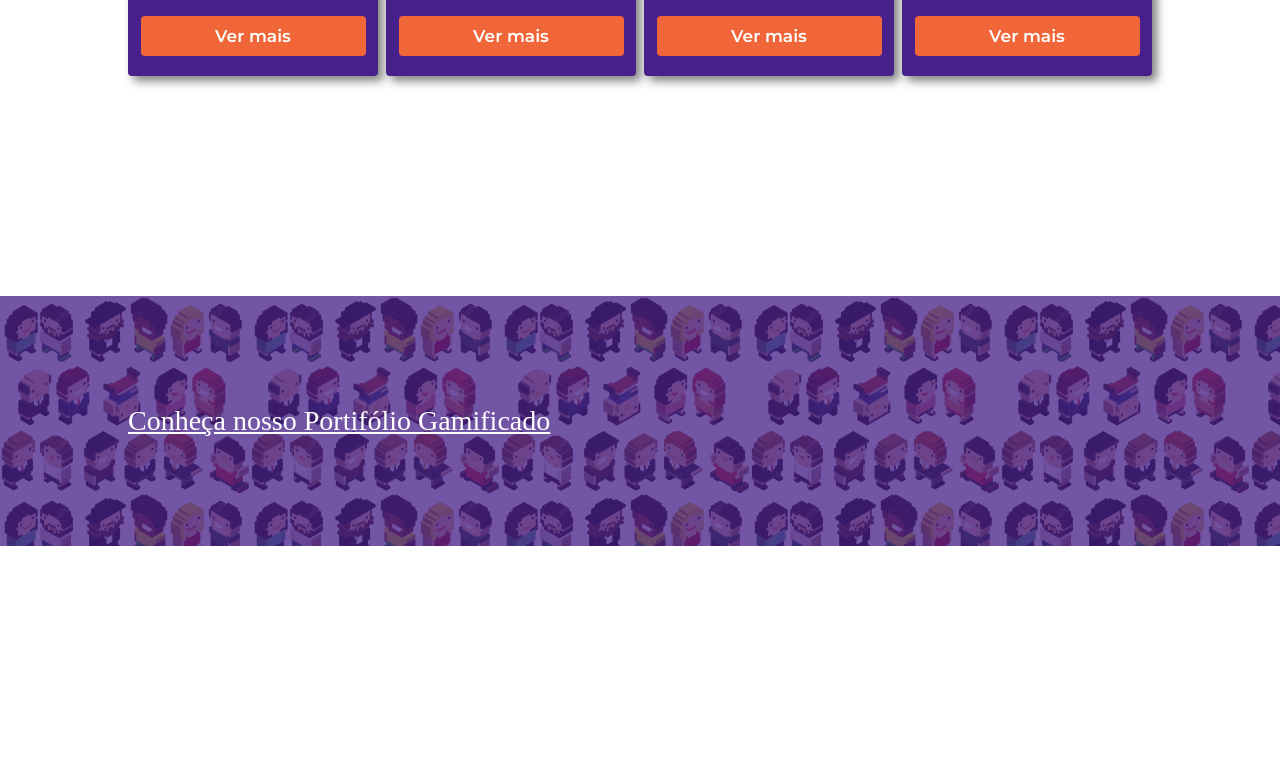
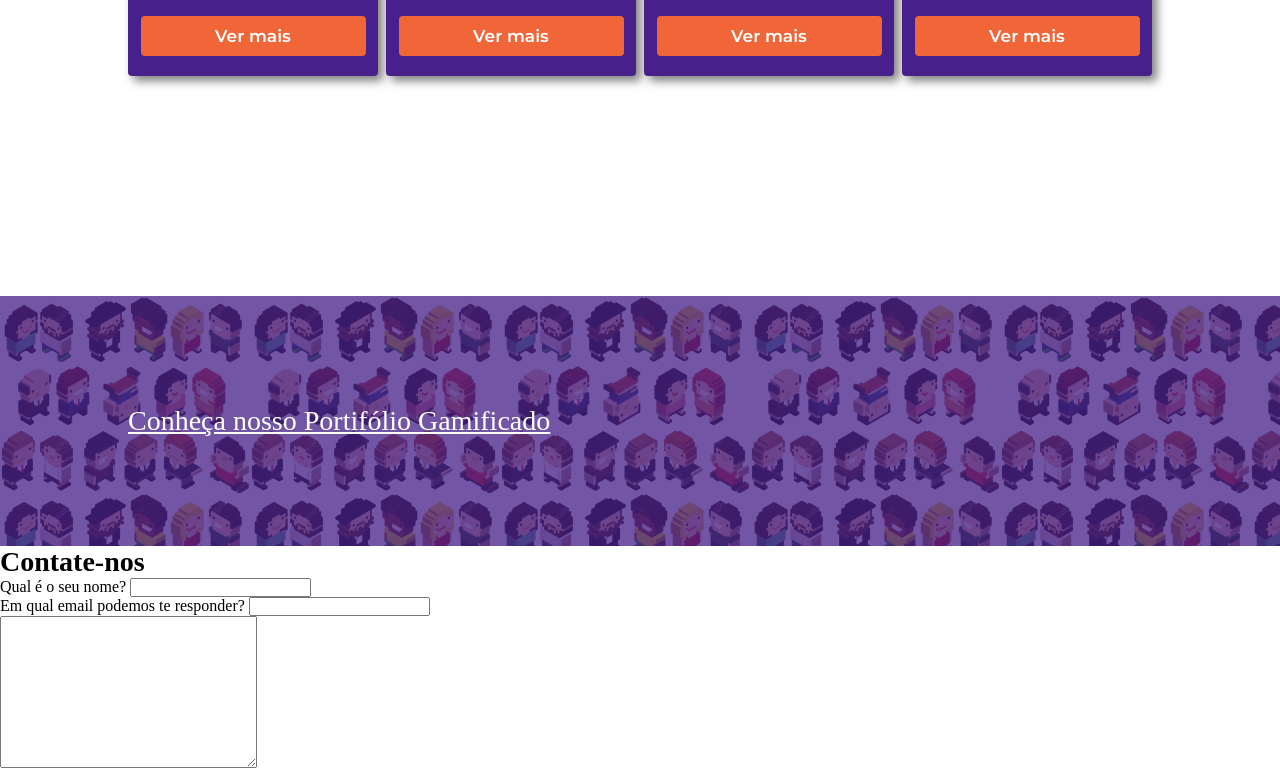
Before and after one commit to Jhenyfer11/gamificaai, a plain HTML site: page index.html in a window 1280 px wide. Shown: the part 2026-2798 px from the top of the page. Before the commit the page ends 2572 px from the top, so only its background shows below. Drawn offline with Linux system fonts and the light colour scheme; a web font is replaced by a local one.

Commit message:
feat: Seção contate-nos

```diff
--- a/index.html
+++ b/index.html
@@ -80,6 +80,26 @@
         </div>
     </section>
 
+    <section id="contato">
+        <h2>Contate-nos</h2>
+
+        <form>
+            <div class="campo">
+                <label for="">Qual é o seu nome?</label>
+                <input type="text">
+            </div>
+            <div class="campo">
+                <label for="">Em qual email podemos te responder?</label>
+                <input type="email">
+            </div>
+            <div class="campo-descricao">
+                <label for="Descreva um pouco da sua empresa, e também o problema que está procurando solucionar"></label>
+                <textarea id="" cols="30" rows="10"></textarea>
+            </div>
+        </form>
+
+    </section>
+
 </body>
 
 </html>
```
